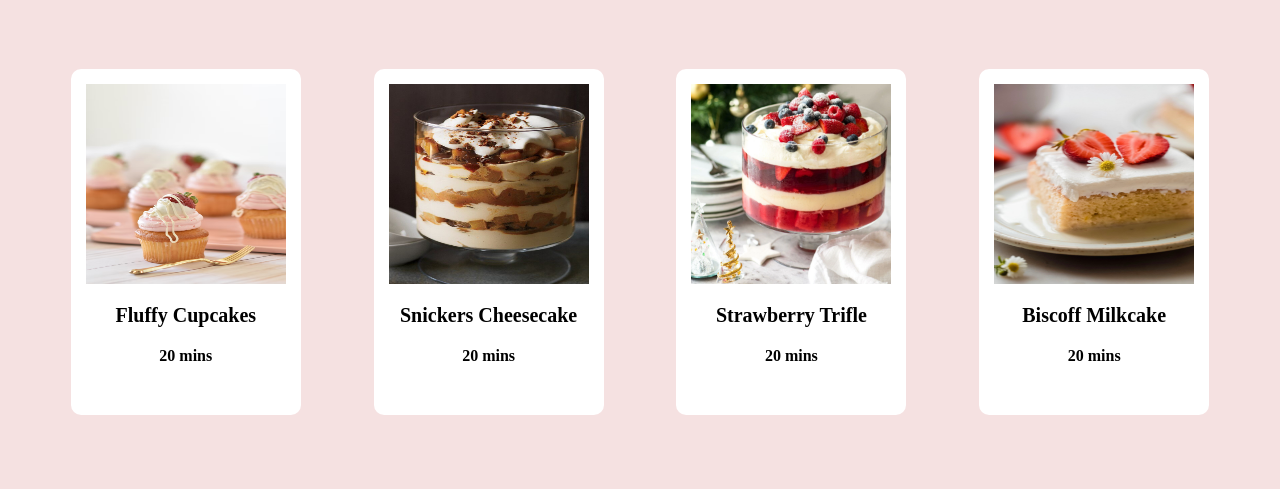
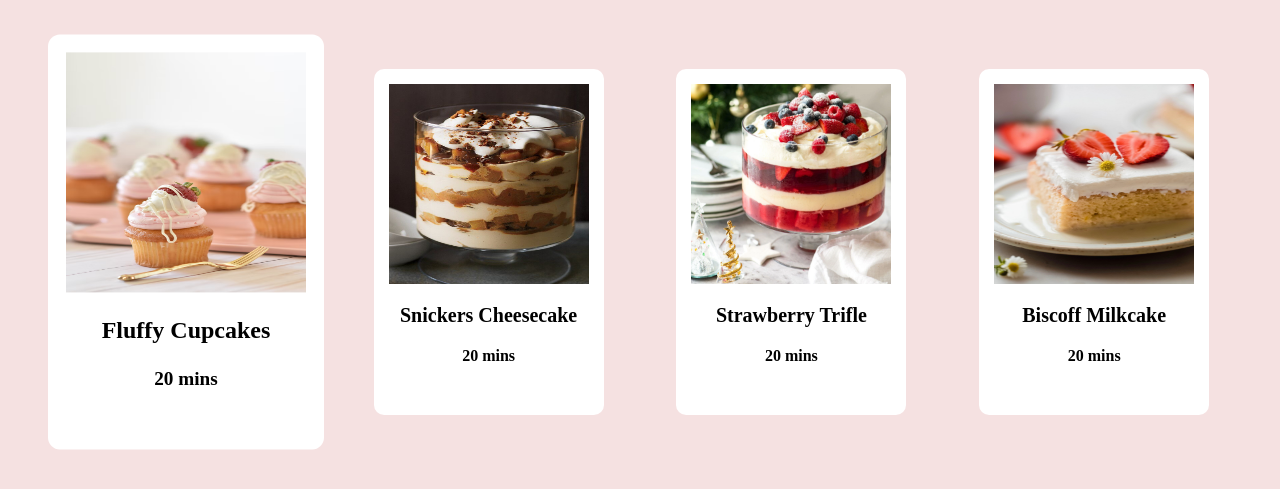
Before and after one commit to devneelam/cfg-project, a plain HTML site: page index.html in a window 1280 px wide. In both pictures the pointer is over the link 185 px from the left and 446 px from the top of the page. Shown: the part 205-694 px from the top of the page. Drawn offline with Linux system fonts and the light colour scheme.

Commit message:
added transitions

```diff
--- a/style.css
+++ b/style.css
@@ -50,11 +50,16 @@ nav {
   display: flex;
   flex-direction: column;
   align-items: center;
+  transition: transform 0.5s;
 }
 
 .landing-polaroid span {
   padding-top: 20px;
   font-weight: bolder;
+}
+
+.landing-polaroid:hover {
+  transform: scale(1.2);
 }
 
 .polaroid-title {
```
